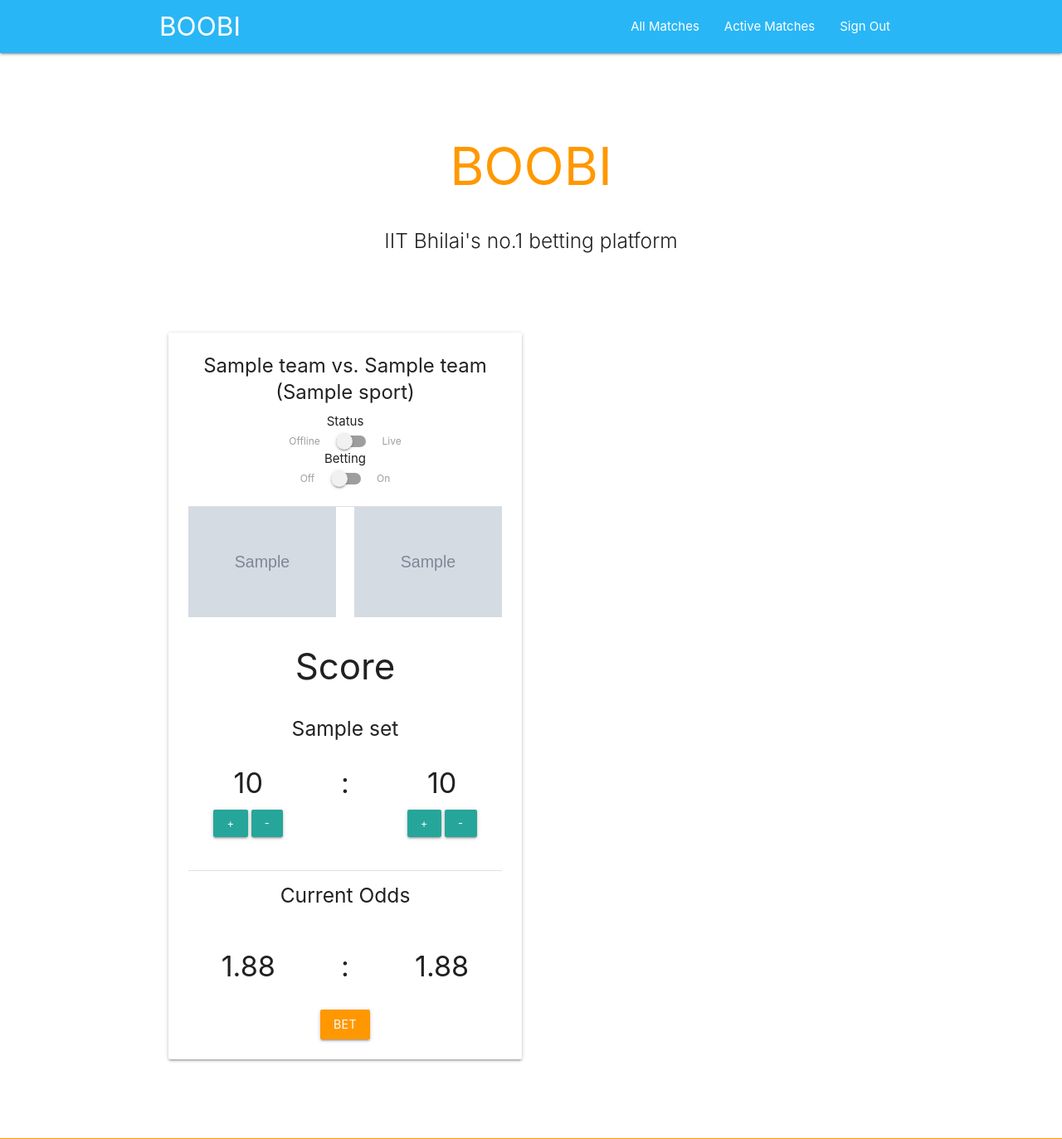
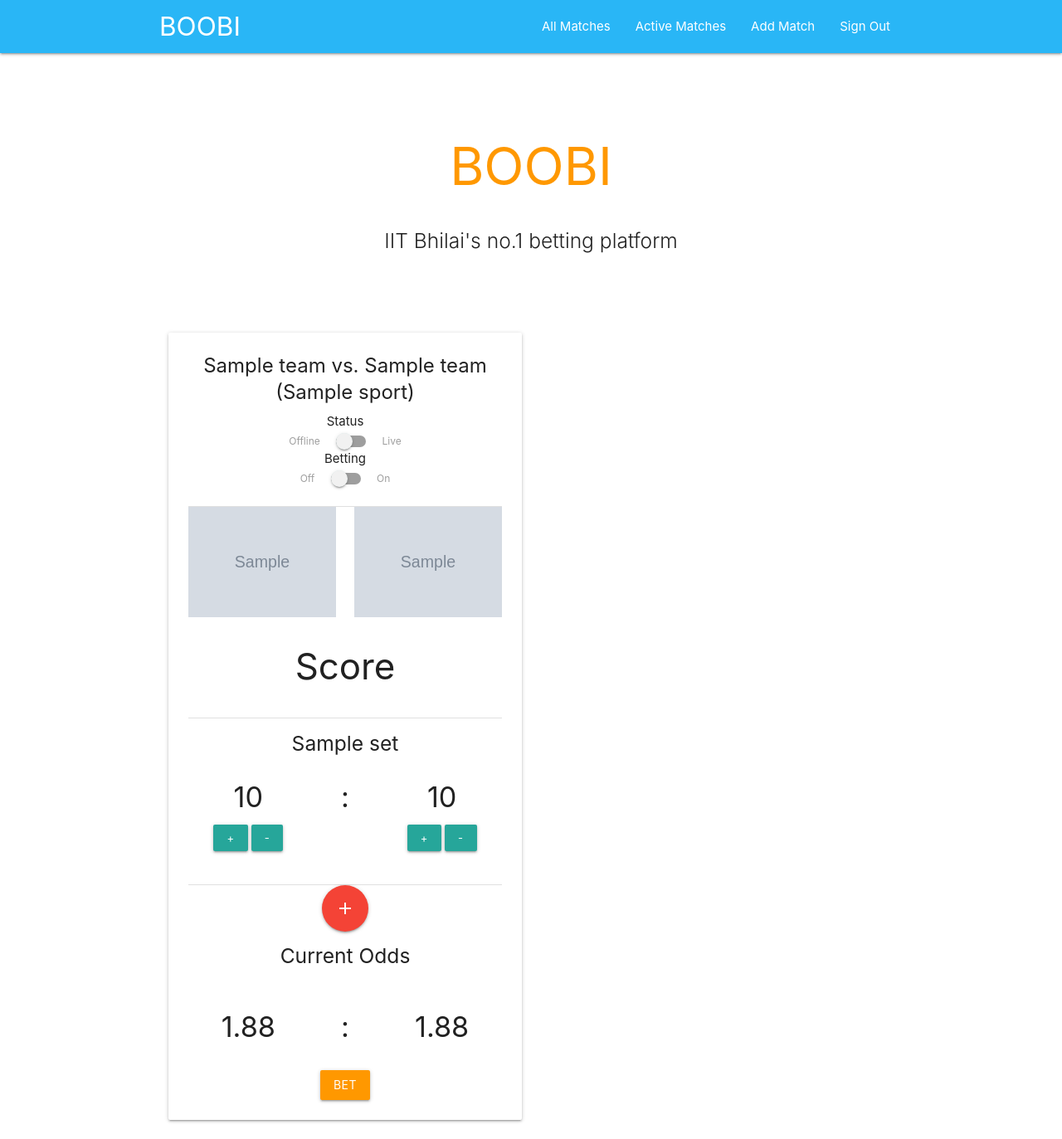
Before and after one commit to ayush1120/BetInf, a Django app: page / in a window 1280 px wide. Shown: the top 1373 px of the page at 83% size. Run offline with Django 3.2, Linux system fonts and the light colour scheme; a user stored in the database is signed in; tables that the repository leaves empty hold one stand-in row (values such as "Sample post"); grey boxes marked "Sample" are stand-in pictures; some libraries are stand-ins or nearby versions.

Commit message:
beta update

```diff
--- a/stoned/boobi/urls.py
+++ b/stoned/boobi/urls.py
@@ -31,6 +31,7 @@ urlpatterns = [
     path('signout', views.signOut, name= "signout"),
     path('loda', views.loda, name="loda"),
     path('placebet', views.place_bet, name="placebet"),
+    path('addmatch', views.add_match, name="addmatch"),
     path('', views.show_home, name = 'home'),
 
 
--- a/stoned/boobi/views.py
+++ b/stoned/boobi/views.py
@@ -176,6 +176,16 @@ def user_access_level(request):
         out_dict["scout"] = True
     return out_dict
 
+@csrf_exempt
+def add_match(request):
+    if user_access_level(request)['admin'] == False:
+        return redirect('home')
+    teams = Team.objects.all()
+    sports = Sport.objects.all()
+    return render(request, 'make_match.html', {
+        "teams" : teams,
+        "sports" : sports
+    })
 
 def loda(request):
     lol = user_access_level(request)
--- a/stoned/templates/index.html
+++ b/stoned/templates/index.html
@@ -108,6 +108,7 @@
               </div>
 
               {% for set in sets|matchsets:match.match_pk %}
+              <div class="divider"></div>
               <h5>{{set}}</h5>
               <div class="row">
                 <div class="col s5">
@@ -137,9 +138,9 @@
                   </div>
                 </div>
               </div>
+              {% endfor %}
               <div class="divider"></div>
-              {% endfor %}
-
+              <a class="btn-floating btn-large waves-effect waves-light red"><i class="material-icons">add</i></a>
 
 
               <div class="row">
--- a/stoned/templates/navbar.html
+++ b/stoned/templates/navbar.html
@@ -3,6 +3,9 @@
         <ul class="right hide-on-med-and-down">
             <li><a href="#">All Matches</a></li>
             <li><a href="#">Active Matches</a></li>
+            {% if user_group.admin %}
+            <li><a href="{% url 'addmatch' %}">Add Match</a></li>
+            {% endif %}
             {% if user.is_authenticated%}
             <li><a href="{% url 'signout' %}">Sign Out</a></li>
             {% else %}
```
